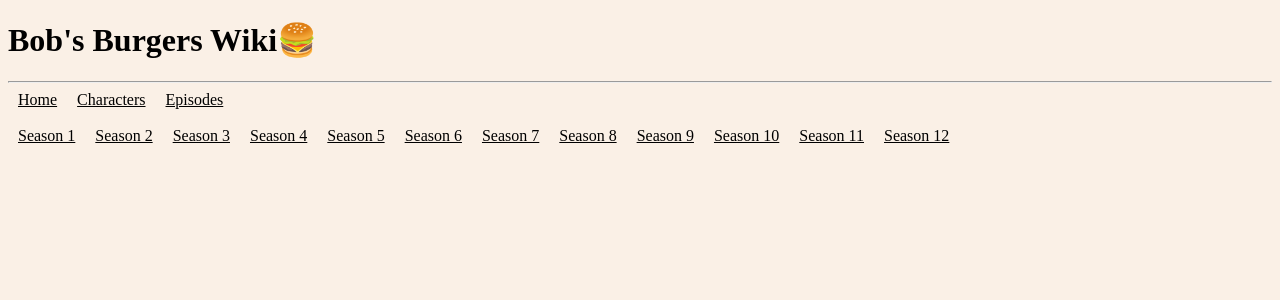
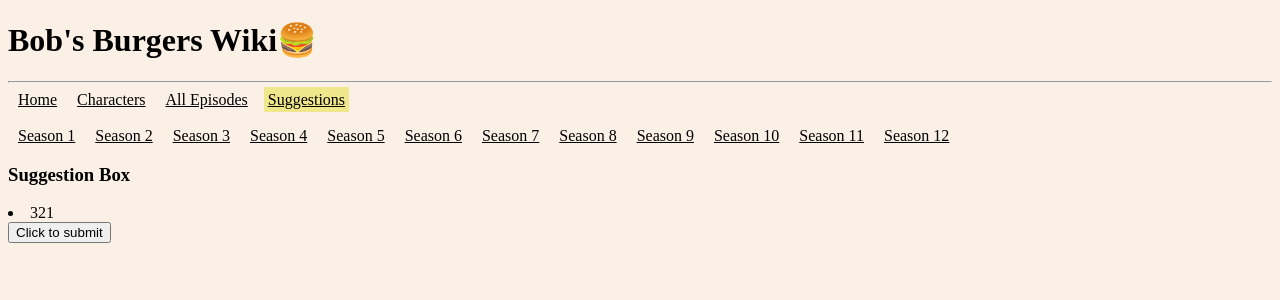
Before and after one commit to hkggerry/Phase-2-Bobs-Burgers-Wiki, a React (Create React App) app: page /suggestionbox in a window 1280 px wide. Shown: the top 300 px of the page. Built offline with nearby package versions, Linux system fonts and the light colour scheme; data requests are answered from the project's data file.

Commit message:
Starting Post now

```diff
--- a/src/components/App.js
+++ b/src/components/App.js
@@ -4,6 +4,7 @@
 import Home from "./HomePage";
 import Characters from "./Characters";
 import Episodes from "./Episodes";
+import SuggestionBox from "./SuggestionBox";
 import Season1 from "./Seasons/Season1"
 
 
@@ -12,6 +13,7 @@
   const [episodes, setEpisodes] = useState([])
   const [image, quickImage] = useState([])
   const [searchTerm, setSearchTerm] = useState("")
+  const [suggestions, setSuggestions] = useState([])
 
   useEffect(()=>{
     fetch("http://localhost:3000/characters")
@@ -31,6 +33,14 @@
     .then(image => quickImage(image))
   }, [])
 
+  useEffect(()=>{
+    fetch("http://localhost:3000/suggestionBox")
+    .then(r => r.json())
+    .then(input => setSuggestions(input))
+  }, [])
+
+
+
   const filteredCharacter = data.filter(name => name.name.toLowerCase().includes(searchTerm.toLowerCase()))
 
   return (
@@ -48,8 +58,11 @@
           <Route exact path="/episodes">
             <Episodes episodes={episodes}/>
           </Route>
+          <Route exact path="/suggestionbox">
+            <SuggestionBox suggestions ={suggestions}/>
+          </Route>
           <Route exact path="/season1" >
-            <Season1 />
+            <Season1 episodes={episodes}/>
           </Route>
         </Switch>
     </div>
--- a/src/components/NavBar.js
+++ b/src/components/NavBar.js
@@ -15,7 +15,8 @@
   <div>
     <NavLink to="/" exact style={linkStyles} activeStyle={{background:"khaki"}}>Home</NavLink>
     <NavLink to="/characters" exact style={linkStyles} activeStyle={{background:"khaki"}}>Characters</NavLink>
-    <NavLink to="/episodes" exact style={linkStyles} activeStyle={{background:"khaki"}}>Episodes</NavLink>
+    <NavLink to="/episodes" exact style={linkStyles} activeStyle={{background:"khaki"}}>All Episodes</NavLink>
+    <NavLink to="/suggestionbox" exact style={linkStyles} activeStyle={{background:"khaki"}}>Suggestions</NavLink>
     <div><br /></div>
     <NavLink to="/season1" exact style={linkStyles} activeStyle={{background:"khaki"}}>Season 1</NavLink>
     <NavLink to="/season2" exact style={linkStyles} activeStyle={{background:"khaki"}}>Season 2</NavLink>
--- a/src/components/Seasons/Season1.js
+++ b/src/components/Seasons/Season1.js
@@ -1,17 +1,16 @@
 import React from "react";
 
-function Season1(){
-    return ("Hello World")
+function Season1({episodes}){
+    console.log(episodes)
+    const season1List = episodes.map(episode => <li>{episode.name}</li>)
+    const season1Ep = season1List.slice(0,13)
 
-//     const episodeList = episodes.map(eachEpisode => {
-//         return eachEpisode[0,5]
-//     })
+    return (
+        <div>
+            <br />
+            {season1Ep}
+        </div>
+    )
 
-//     const season1Ep = episodeList.slice(0,5)
-
-// return (
-//     <strong>{episodeList.episode}</strong>
-
-// )}
 }
 export default Season1;
--- /dev/null
+++ b/src/components/SuggestionBox.js
@@ -0,0 +1,15 @@
+import React from "react";
+
+function SuggestionBox({suggestions}){
+    const suggestionList = suggestions.map(input => <li>{input.comments}</li>)
+    console.log(suggestions)
+
+    return (
+        <div>
+            <h3>Suggestion Box</h3>
+            {suggestionList}
+        <button>Click to submit</button>
+        </div>
+    )}
+
+export default SuggestionBox;
```
Also changed, not shown: db.json.
